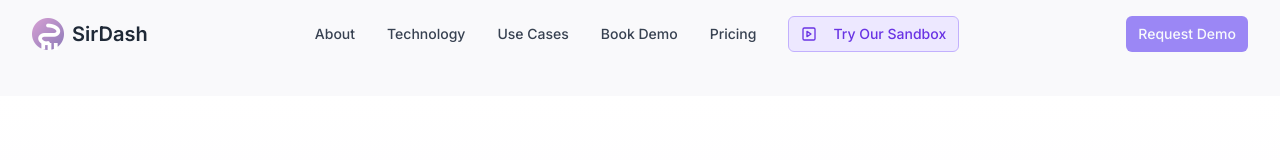
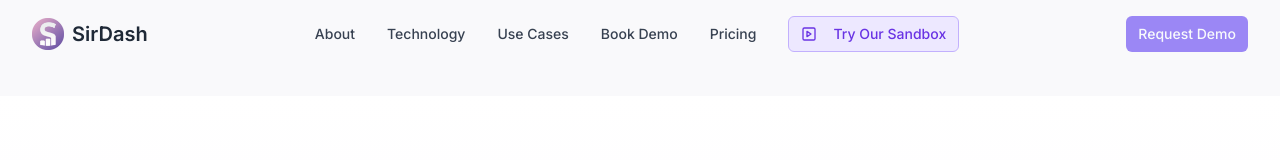
Before and after one commit to AnvarAtasch/sirdash-data-whisperer-ai, a React (Vite) app: page /sandbox in a window 1280 px wide. Shown: the top 160 px of the page. Built offline with nearby package versions, Linux system fonts and the light colour scheme.

Commit message:
Fix: Logo display issues
Ensured the correct logo is displayed in all contexts, including link previews.

```diff
--- a/index.html
+++ b/index.html
@@ -8,21 +8,21 @@
     <meta name="description" content="Transform natural language queries into precise SQL statements across all your tables without writing SQL. Enterprise-grade data analytics with RBAC." />
     <meta name="author" content="SirDash.ai" />
 
-    <!-- Updated Open Graph meta tags to use PNG image -->
+    <!-- Open Graph meta tags updated to use new logo -->
     <meta property="og:title" content="SirDash.ai - Enterprise AI-Powered Data Analytics Platform" />
     <meta property="og:description" content="Transform natural language queries into precise SQL statements across all your tables without writing SQL. Enterprise-grade data analytics with RBAC." />
     <meta property="og:type" content="website" />
-    <meta property="og:image" content="https://sirdash.ai/images/sirdash-logo-circle.png" />
+    <meta property="og:image" content="https://sirdash.ai/lovable-uploads/36980bbb-084d-4771-ad2a-8202c6f6b624.png" />
     <meta property="og:url" content="https://sirdash.ai" />
 
-    <!-- Updated Twitter meta tags to use PNG image -->
+    <!-- Twitter meta tags updated to use new logo -->
     <meta name="twitter:card" content="summary_large_image" />
     <meta name="twitter:site" content="@sirdash_ai" />
     <meta name="twitter:title" content="SirDash.ai - Enterprise AI-Powered Data Analytics Platform" />
     <meta name="twitter:description" content="Transform natural language queries into precise SQL statements across all your tables without writing SQL. Enterprise-grade data analytics with RBAC." />
-    <meta name="twitter:image" content="https://sirdash.ai/images/sirdash-logo-circle.png" />
+    <meta name="twitter:image" content="https://sirdash.ai/lovable-uploads/36980bbb-084d-4771-ad2a-8202c6f6b624.png" />
 
-    <link rel="icon" href="/lovable-uploads/c32b18d7-f2e2-4cd8-8a3a-47cac95b5d6e.png" type="image/png">
+    <link rel="icon" href="/lovable-uploads/36980bbb-084d-4771-ad2a-8202c6f6b624.png" type="image/png">
     <link rel="preconnect" href="https://fonts.googleapis.com">
     <link rel="preconnect" href="https://fonts.gstatic.com" crossorigin>
     <link href="https://fonts.googleapis.com/css2?family=Inter:wght@300;400;500;600;700&display=swap" rel="stylesheet">
--- a/src/components/Logo.tsx
+++ b/src/components/Logo.tsx
@@ -5,7 +5,7 @@ const Logo = () => {
   return (
     <div className="flex items-center">
       <img
-        src="/images/sirdash-logo-circle.png"
+        src="/lovable-uploads/36980bbb-084d-4771-ad2a-8202c6f6b624.png"
         alt="SirDash Logo"
         className="h-8 w-auto"
       />
```
Also changed, not shown: public/lovable-uploads/36980bbb-084d-4771-ad2a-8202c6f6b624.png (added).
